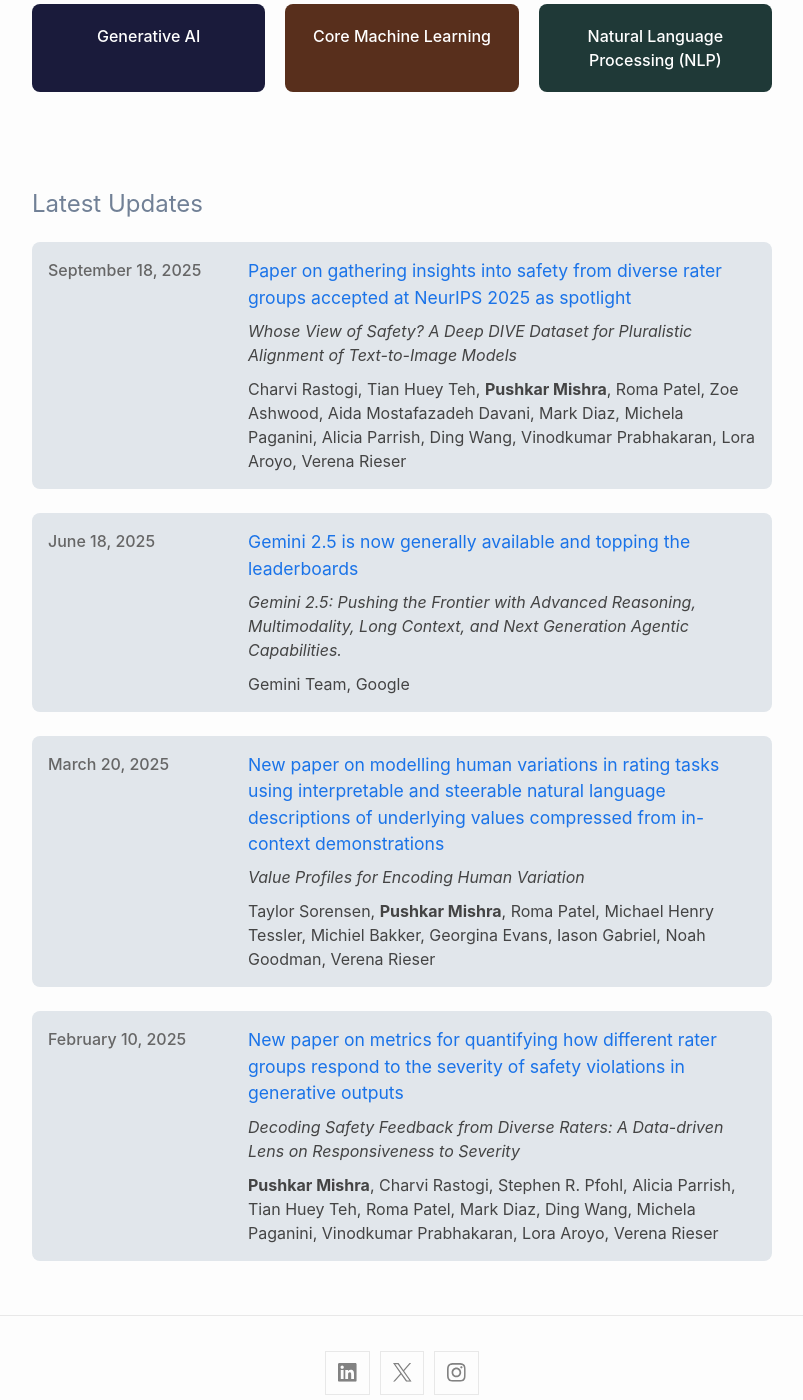
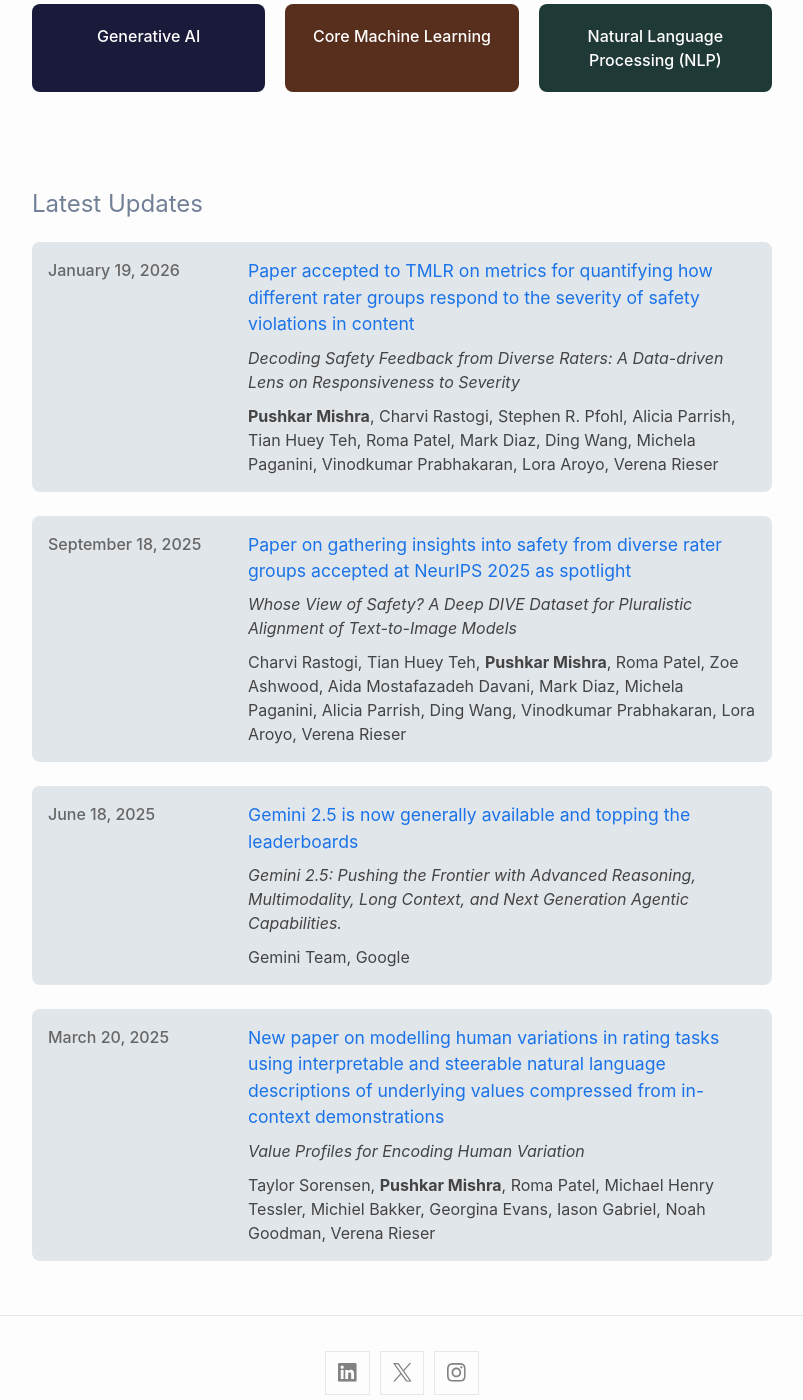
Before and after one commit to pushkarmishra/pushkarmishra.github.io, a Jekyll site: the page built from index.markdown, in a window 1280 px wide and 1400 px high, scrolled down 618 px. Shown: the whole window, without its empty margins (238-1041 px from the left). Built offline with Jekyll 4.4.1, drawn with Linux system fonts in a browser that asks for light colours; part of the change alters nothing that is shown.

Commit message:
Update updates.yml

```diff
--- a/_data/updates.yml
+++ b/_data/updates.yml
@@ -1,3 +1,11 @@
+- date: 2026-01-19
+  title: "Paper accepted to TMLR on metrics for quantifying how different rater groups respond to the severity of safety violations in content"
+  description: "
+    <i>Decoding Safety Feedback from Diverse Raters: A Data-driven Lens on Responsiveness to Severity</i>
+    <p style='padding-top:10px'><b>Pushkar Mishra</b>, Charvi Rastogi, Stephen R. Pfohl, Alicia Parrish, Tian Huey Teh, Roma Patel, Mark Diaz, Ding Wang, Michela Paganini, Vinodkumar Prabhakaran, Lora Aroyo, Verena Rieser</p>
+  "
+  link: "https://arxiv.org/abs/2503.05609"
+
 - date: 2025-09-18
   title: "Paper on gathering insights into safety from diverse rater groups accepted at NeurIPS 2025 as spotlight"
   description: "
@@ -21,11 +29,3 @@
     <p style='padding-top:10px'>Taylor Sorensen, <b>Pushkar Mishra</b>, Roma Patel, Michael Henry Tessler, Michiel Bakker, Georgina Evans, Iason Gabriel, Noah Goodman, Verena Rieser</p>
   "
   link: "https://arxiv.org/abs/2503.15484"
-
-- date: 2025-02-10
-  title: "New paper on metrics for quantifying how different rater groups respond to the severity of safety violations in generative outputs"
-  description: "
-    <i>Decoding Safety Feedback from Diverse Raters: A Data-driven Lens on Responsiveness to Severity</i>
-    <p style='padding-top:10px'><b>Pushkar Mishra</b>, Charvi Rastogi, Stephen R. Pfohl, Alicia Parrish, Tian Huey Teh, Roma Patel, Mark Diaz, Ding Wang, Michela Paganini, Vinodkumar Prabhakaran, Lora Aroyo, Verena Rieser</p>
-  "
-  link: "https://arxiv.org/abs/2503.05609"
```
